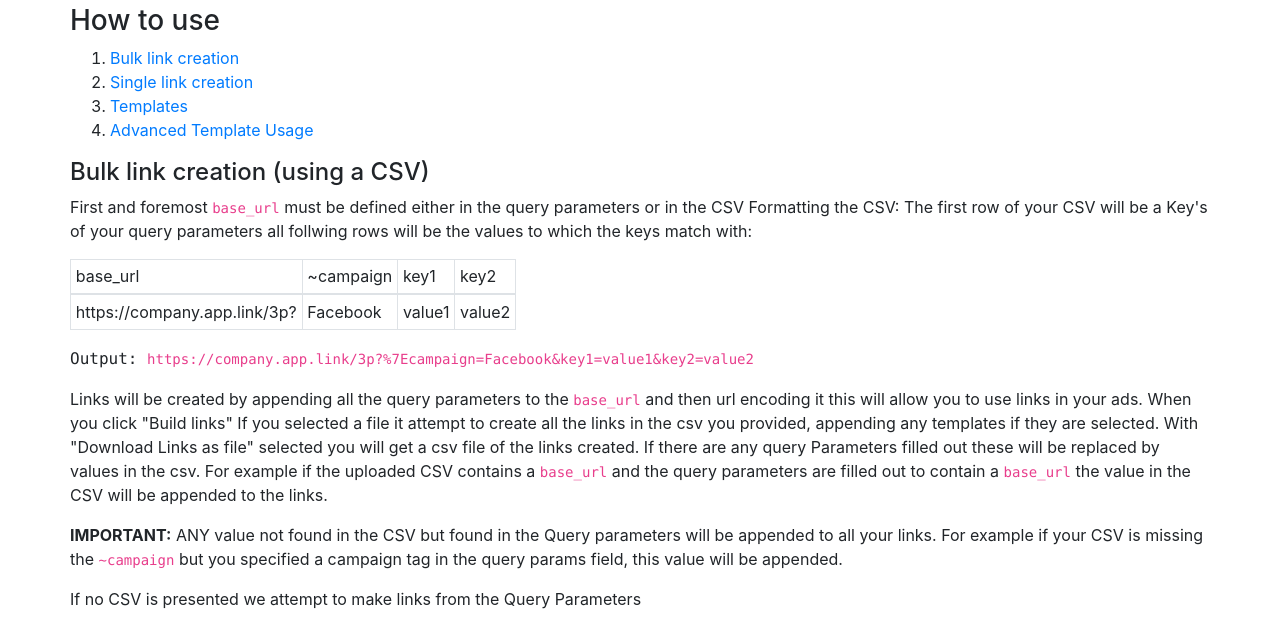
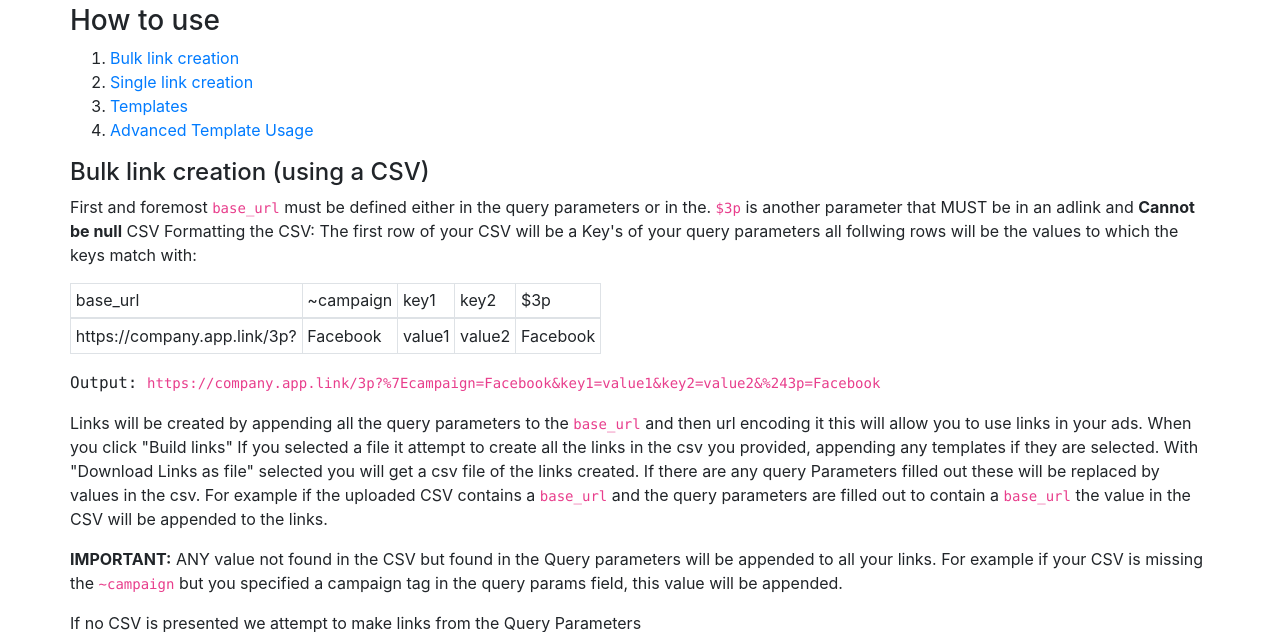
Before and after one commit to jmandarino-branch/ads-link-website, a Django app: page /adlinks/help in a window 1280 px wide. Shown: the part 159-791 px from the top of the page. Run offline with Django 3.2, Linux system fonts and the light colour scheme; the visitor is signed in with stand-in values (Sample User, id 1); data that the repository does not hold is empty; some libraries are stand-ins or nearby versions.

Commit message:
updated help page

```diff
--- a/templates/adlink_help.html
+++ b/templates/adlink_help.html
@@ -35,7 +35,7 @@
                     <h4 id="bulk-link-creation">Bulk link creation (using a CSV)</h4>
                     <p>
                         First and foremost <code>base_url</code> must be defined either in the query parameters or in
-                        the
+                        the. <code>$3p</code> is another parameter that MUST be in an adlink and <strong>Cannot be null</strong>
                         CSV
 
                         Formatting the CSV:
@@ -50,6 +50,7 @@
                             <td>~campaign</td>
                             <td>key1</td>
                             <td>key2</td>
+                            <td>$3p</td>
                         </tr>
 
                         </thead>
@@ -59,6 +60,7 @@
                             <td>Facebook</td>
                             <td>value1</td>
                             <td>value2</td>
+                            <td>Facebook</td>
                         </tr>
 
                         </tbody>
@@ -69,7 +71,7 @@
                     </p>
                     <p>
                         <samp>Output:
-                            <code>https://company.app.link/3p?%7Ecampaign=Facebook&key1=value1&key2=value2</code>
+                            <code>https://company.app.link/3p?%7Ecampaign=Facebook&key1=value1&key2=value2&%243p=Facebook</code>
                         </samp>
                     </p>
                     <p>
```
